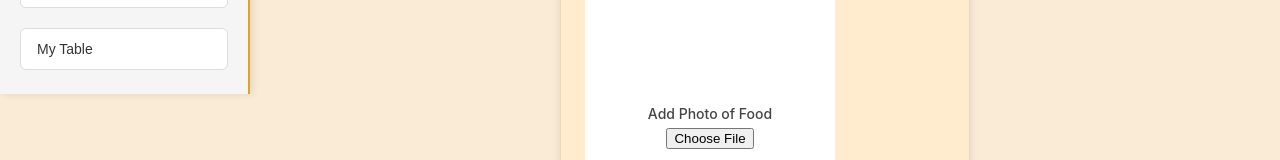
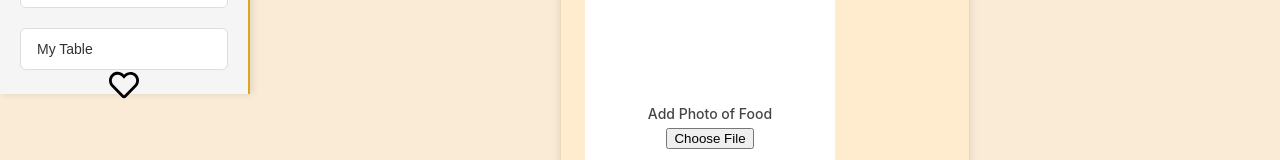
Before and after one commit to WhatsFor-Dinner/whats-for-dinner, a React (Vite) app: page /profilepage in a window 1280 px wide. Shown: the part 606-766 px from the top of the page. Built offline with nearby package versions, Linux system fonts and the light colour scheme.

Commit message:
Added favorite button

```diff
--- a/src/index.css
+++ b/src/index.css
@@ -313,3 +313,14 @@ Profile Navigaton  */
   color: white;
   border-color: goldenrod;
 }
+
+.favorite-button {
+  background: none;
+  border: none;
+  padding: 0;
+  cursor: pointer;
+  display: flex;
+  align-items: center;
+  justify-content: center;
+  font-size: 30px;
+}
--- /dev/null
+++ b/src/profilepagecomponents/Favorite.jsx
@@ -0,0 +1,19 @@
+import { useState } from "react";
+import { FaHeart, FaRegHeart } from "react-icons/fa";
+function FavoriteButton() {
+    const [isFavorite, setIsFavorite] = useState(false)
+    const handleFavorite = () =>{
+        setIsFavorite(!isFavorite)
+    };
+
+    return (
+
+        <button className="favorite-button" onClick={handleFavorite} >
+        {isFavorite ? <FaHeart color="red"/> : <FaRegHeart color=" "/>}
+
+        </button>
+
+    )
+};
+
+export default FavoriteButton;
--- a/src/profilepagecomponents/MyRecipes.jsx
+++ b/src/profilepagecomponents/MyRecipes.jsx
@@ -11,7 +11,6 @@ function MyRecipes() {
   function updateToggle(id) {
     setToggle(id);
   }
-
 
   return (
     <section className="my-recipes-containter">
--- a/src/profilepagecomponents/ProfileInfo.jsx
+++ b/src/profilepagecomponents/ProfileInfo.jsx
@@ -1,4 +1,5 @@
 import { NavLink } from "react-router";
+import FavoriteButton from "./Favorite";
 
 function ProfileInfo() {
   return (
@@ -17,7 +18,9 @@ function ProfileInfo() {
           <button>Create Recipes</button>
           <button>My Table</button>
         </nav>
+        <FavoriteButton/>
       </aside>
+
     </>
   );
 }
--- a/src/profilepagecomponents/RecipeCardDetails.jsx
+++ b/src/profilepagecomponents/RecipeCardDetails.jsx
@@ -45,7 +45,7 @@ if (!recipe) return <p> Loading Recipes...</p>;
     return (
         <section>
             <h2>{recipe.name}</h2>
-        <p> </p>
+        <p>{recipe.cuisine} </p>
          <p> </p>
           <p> </p>
            <p> </p>
@@ -56,7 +56,8 @@ if (!recipe) return <p> Loading Recipes...</p>;
 
                {token && <button onClick={tryUpdate}>Update Recipe</button>}
                {token && <button onClick={tryDelete}>Delete Recipe</button>}
-
+               {/* {token && <button>Favorite heart</button>} */}
+               {/* {token && <button>Rating</button>} */}
        </section>
 
    );
```
Also changed, not shown: package.json (+5 -4 lines), profileApi/ingredients.js (added), 1 other file (tests, documents, lock files or other folders).
